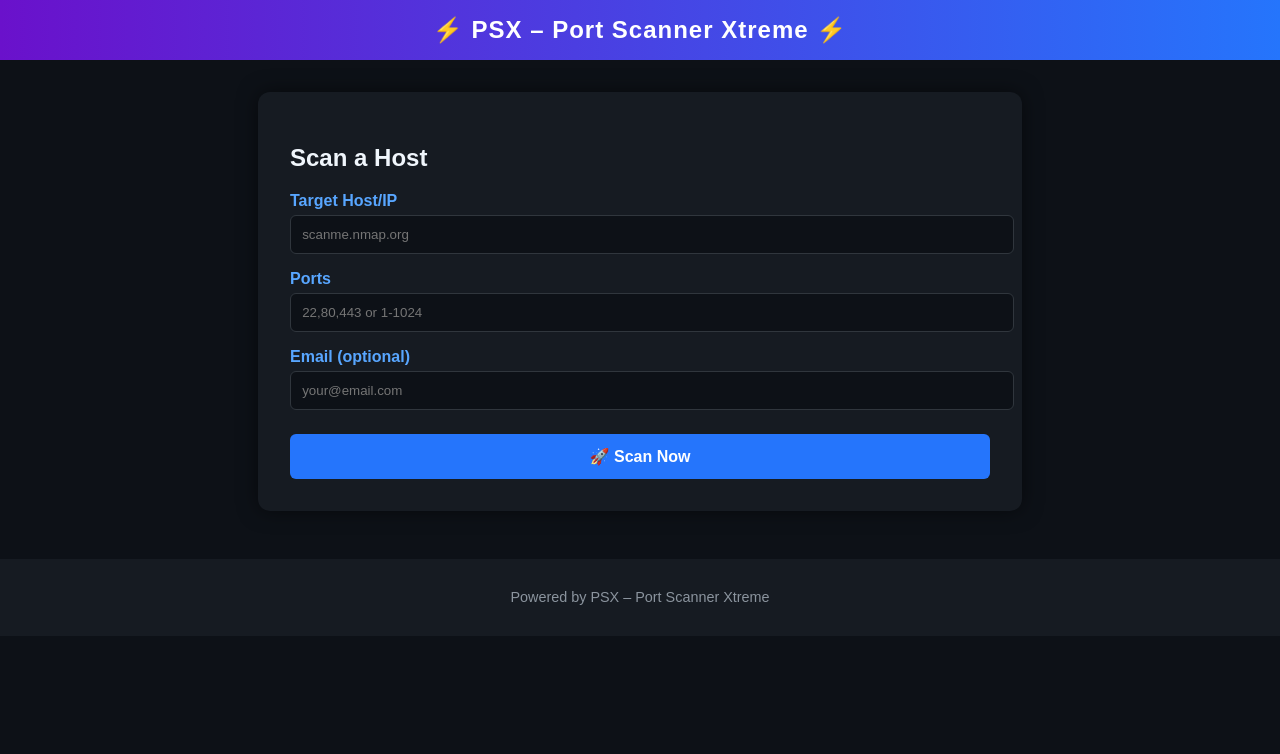
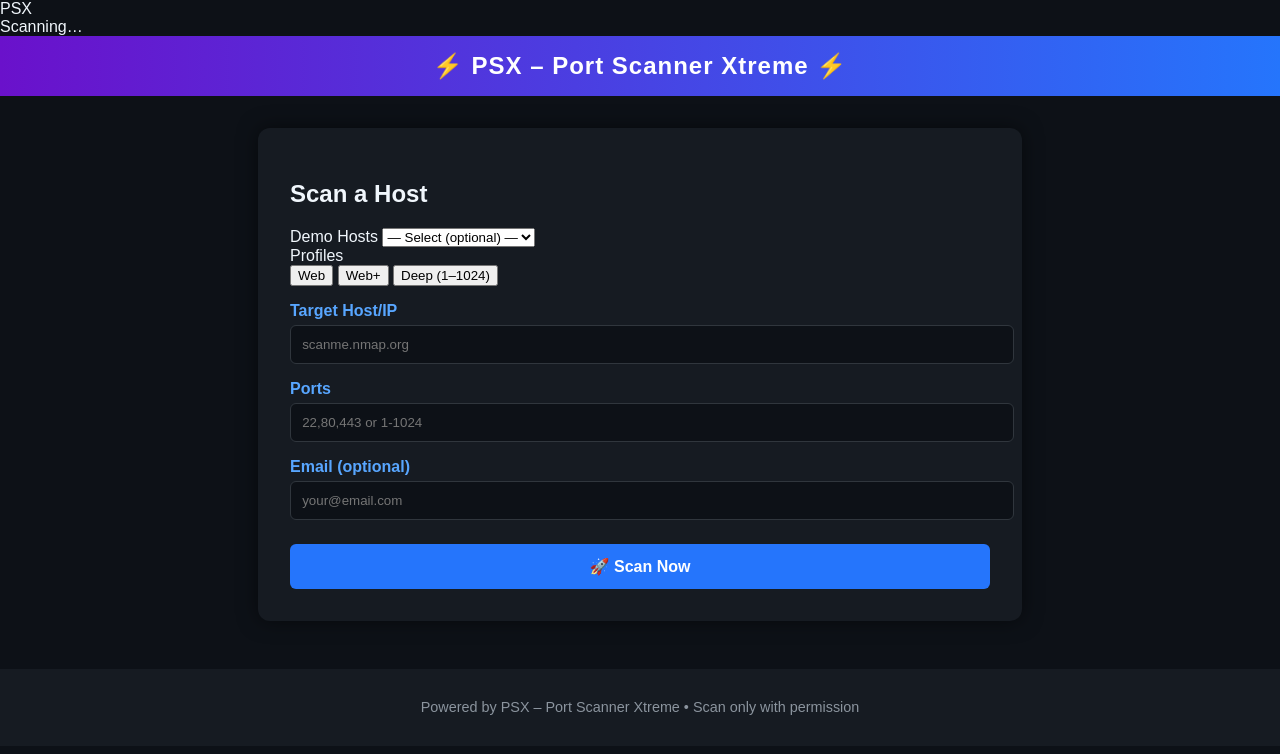
Before and after one commit to RishabSolemn/open-port-scanner, a FastAPI app: template templates/index.html in a window 1280 px wide. Shown: the top 754 px of the page. Run offline with FastAPI, Linux system fonts and the light colour scheme; the template is opened without the code that fills it, so the values that code supplies are empty.

Commit message:
Update index.html

```diff
--- a/templates/index.html
+++ b/templates/index.html
@@ -1,43 +1,139 @@
 <!DOCTYPE html>
 <html lang="en">
 <head>
-  <meta charset="UTF-8">
+  <meta charset="UTF-8" />
   <title>PSX – Port Scanner Xtreme</title>
-  <link rel="stylesheet" href="/static/styles.css">
+  <link rel="stylesheet" href="/static/styles.css" />
 </head>
 <body>
+  <!-- Premium Loader Overlay -->
+  <div id="loader" class="loader hidden">
+    <div class="loader-glow"></div>
+    <div class="loader-ring">
+      <div class="ring"></div>
+      <div class="core">PSX</div>
+    </div>
+    <div class="loader-text">Scanning…</div>
+  </div>
+
   <header>
     <div class="logo">⚡ PSX – Port Scanner Xtreme ⚡</div>
   </header>
 
   <main class="container">
     <h2>Scan a Host</h2>
-    <form method="post" action="/scan">
+
+    <!-- Demo hosts + profiles -->
+    <div class="row">
+      <div class="col">
+        <label for="demo">Demo Hosts</label>
+        <select id="demo" class="select">
+          <option value="">— Select (optional) —</option>
+          <option value="scanme.nmap.org">scanme.nmap.org</option>
+          <option value="example.com">example.com</option>
+          <option value="testphp.vulnweb.com">testphp.vulnweb.com</option>
+        </select>
+      </div>
+      <div class="col">
+        <label>Profiles</label>
+        <div class="chips">
+          <button type="button" class="chip" data-ports="22,80,443">Web</button>
+          <button type="button" class="chip" data-ports="22,80,443,8080,8443">Web+</button>
+          <button type="button" class="chip" data-ports="1-1024">Deep (1–1024)</button>
+        </div>
+      </div>
+    </div>
+
+    <form id="scanForm" method="post" action="/scan">
       <label for="host">Target Host/IP</label>
-      <input type="text" id="host" name="host" placeholder="scanme.nmap.org" required>
+      <input type="text" id="host" name="host" placeholder="scanme.nmap.org"
+             pattern="^\\S+$" title="No spaces. Example: scanme.nmap.org" required />
 
       <label for="ports">Ports</label>
-      <input type="text" id="ports" name="ports" placeholder="22,80,443 or 1-1024">
+      <input type="text" id="ports" name="ports" placeholder="22,80,443 or 1-1024" />
 
       <label for="email">Email (optional)</label>
-      <input type="email" id="email" name="email" placeholder="your@email.com">
+      <input type="email" id="email" name="email" placeholder="your@email.com" />
 
-      <button type="submit">🚀 Scan Now</button>
+      <button type="submit" id="scanBtn">🚀 Scan Now</button>
     </form>
 
     {% if message %}
-    <div class="result">
+    <div class="result" id="resultBox">
       <h3>Scan Result</h3>
       <p>{{ message }}</p>
+
+      {% if host %}
+        <p class="meta">
+          {% if resolved_ip %}<span><b>Resolved IP:</b> {{ resolved_ip }}</span>{% endif %}
+          {% if elapsed %}<span><b>Elapsed:</b> {{ elapsed }}s</span>{% endif %}
+        </p>
+      {% endif %}
+
       {% if opened %}
-        <p><b>Open Ports:</b> {{ opened }}</p>
+        <div class="actions">
+          <button class="btn-secondary" id="copyBtn" data-copy="{{ opened }}">Copy Ports</button>
+          <button class="btn-secondary" id="csvBtn" data-host="{{ host }}" data-open="{{ opened }}">Export CSV</button>
+        </div>
+        <p><b>Open Ports:</b> <span id="openPorts">{{ opened }}</span></p>
       {% endif %}
     </div>
     {% endif %}
   </main>
 
   <footer>
-    <p>Powered by PSX – Port Scanner Xtreme</p>
+    <p>Powered by PSX – Port Scanner Xtreme • Scan only with permission</p>
   </footer>
+
+  <script>
+    // Demo host picker
+    const demoSel = document.getElementById('demo');
+    const hostInput = document.getElementById('host');
+    const portsInput = document.getElementById('ports');
+    demoSel?.addEventListener('change', () => {
+      if (demoSel.value) hostInput.value = demoSel.value;
+    });
+
+    // Profile chips -> set ports
+    document.querySelectorAll('.chip').forEach(chip => {
+      chip.addEventListener('click', () => {
+        portsInput.value = chip.dataset.ports || '';
+        document.querySelectorAll('.chip').forEach(c => c.classList.remove('active'));
+        chip.classList.add('active');
+      });
+    });
+
+    // Premium loader: show on submit, hide on load/error
+    const form = document.getElementById('scanForm');
+    const loader = document.getElementById('loader');
+    form?.addEventListener('submit', () => {
+      loader.classList.remove('hidden');
+    });
+    window.addEventListener('pageshow', () => loader.classList.add('hidden'));
+
+    // Copy open ports
+    const copyBtn = document.getElementById('copyBtn');
+    copyBtn?.addEventListener('click', async () => {
+      const text = copyBtn.dataset.copy || '';
+      try { await navigator.clipboard.writeText(text); copyBtn.textContent = 'Copied!'; }
+      catch { copyBtn.textContent = 'Copy failed'; }
+      setTimeout(() => (copyBtn.textContent = 'Copy Ports'), 1200);
+    });
+
+    // Export CSV (host,port)
+    const csvBtn = document.getElementById('csvBtn');
+    csvBtn?.addEventListener('click', () => {
+      const host = csvBtn.dataset.host || '';
+      const open = (csvBtn.dataset.open || '').replace(/[\\[\\]\\s]/g, '');
+      const ports = open ? open.split(',') : [];
+      let csv = 'host,port\\n';
+      ports.forEach(p => { if (p) csv += `${host},${p}\\n`; });
+      const blob = new Blob([csv], { type: 'text/csv' });
+      const url = URL.createObjectURL(blob);
+      const a = document.createElement('a');
+      a.href = url; a.download = `psx_${host}_open_ports.csv`; a.click();
+      URL.revokeObjectURL(url);
+    });
+  </script>
 </body>
 </html>
```
